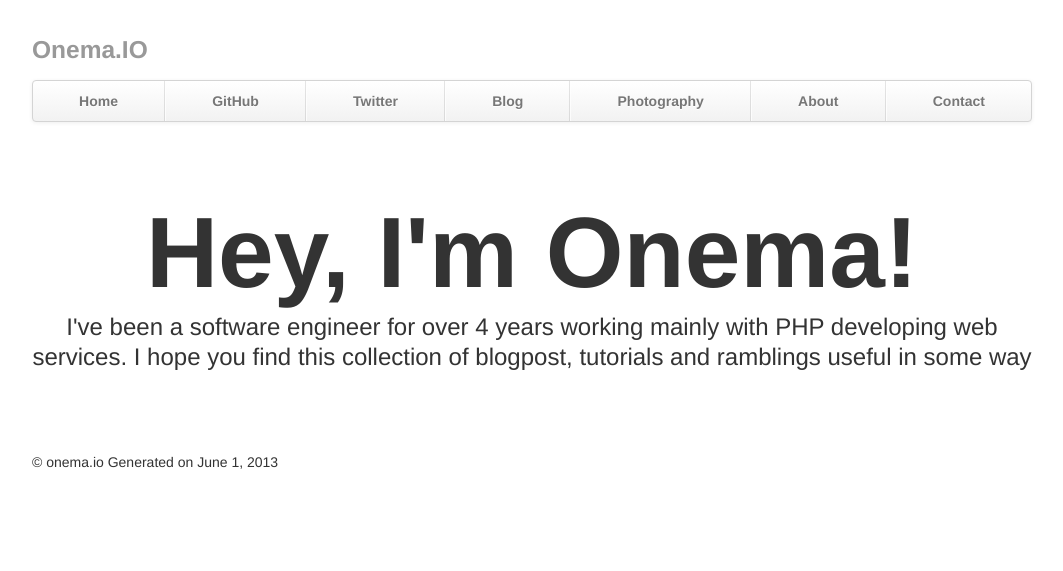
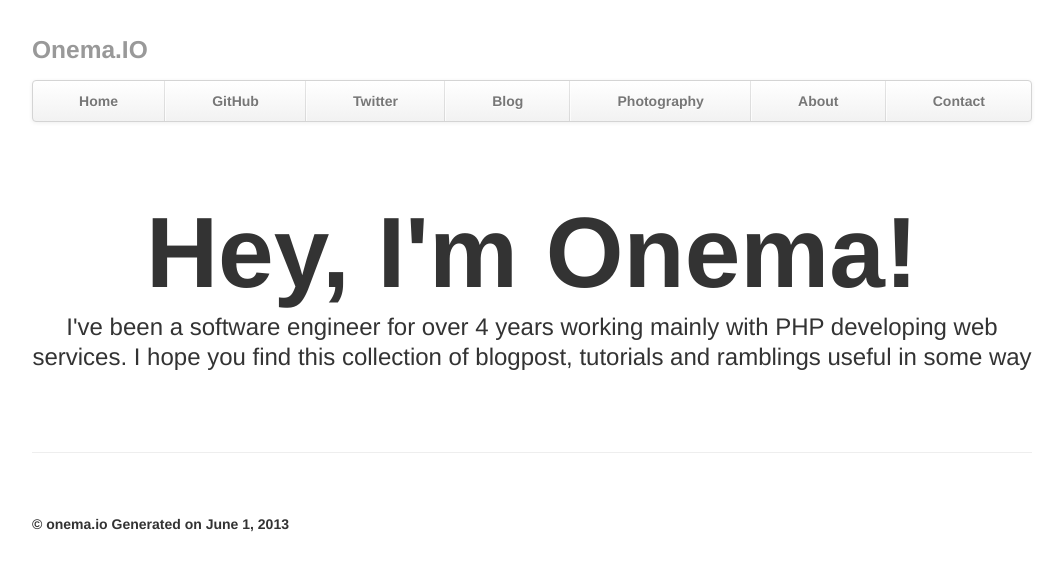
Before and after one commit to onema/onema.github.io, a Jekyll site: the page built from index.html, in a window 1280 px wide. Shown: the top 571 px of the page, without its empty margins (108-1171 px from the left). Built offline with Jekyll 4.4.1, drawn with Linux system fonts in a browser that asks for light colours; Markdown is read by kramdown in place of the engine named in the settings; comment, search, counter and statistics services are not loaded.

Commit message:
formatted footer

```diff
--- a/_includes/footer.html
+++ b/_includes/footer.html
@@ -1,3 +1,4 @@
+<hr>
 <div class="footer">
-    <p>&copy; onema.io Generated on {{ site.time | date: "%B %e, %Y" }}</p>
+    <strong>&copy; onema.io Generated on {{ site.time | date: "%B %e, %Y" }}</strong>
 </div>
```
